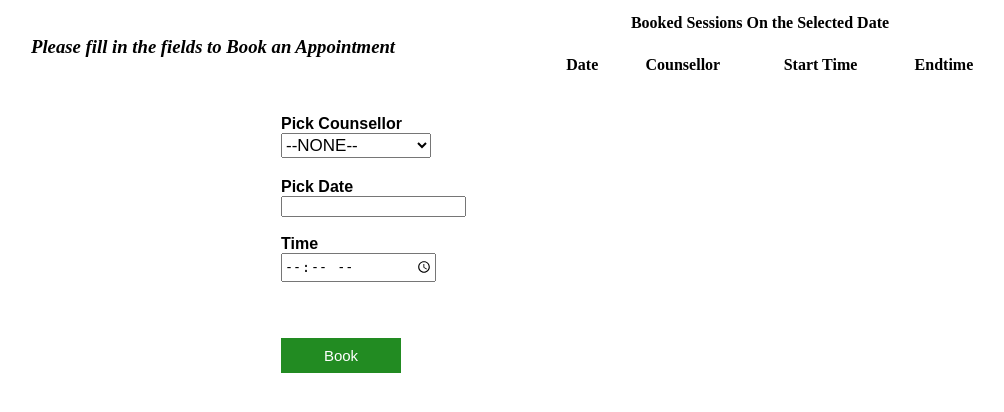
After one commit to CodeBloode/Online-Appointment-Booking-System, a PHP site: page /studentbookapp.php in a window 1280 px wide. The commit adds this page. Shown: the top 412 px of the page, without its empty margins (227-1231 px from the left). Run offline with PHP 8.4, Linux system fonts and the light colour scheme; lists and menus that the app fills with data are empty.

Commit message:
just designed a form for student booking appointment and also added metadata to the student login form

```diff
--- /dev/null
+++ b/studentbookapp.php
@@ -0,0 +1,75 @@
+<!DOCTYPE HTML>
+<html>
+  <head>
+    <meta charset="UTF-8">
+	<meta name="viewport" content="width=device-width, initial-scale=1.0">
+	<meta http-equiv="X-UA-Compatible" content="ie=edge">
+	<title>Student Book Appointment</title>
+	<link rel="stylesheet" href="stylebook.css" type="text/css">
+
+	<title>Student Book Appointment</title>
+
+  </head>
+
+
+    <body>
+    </br>
+    <h3 style="margin-left: 250px; margin-top: 10px;"> <i>Please fill in the fields to Book an Appointment</i></h3>
+    </br>
+
+		<div id="bookcontent">
+		<form action="#" method="post">
+		<label>Pick Counsellor</label><br>
+		<select name="counsellor">
+			<option value="null">--NONE--</option>
+			<option value="counsellor 1"> counsellor 1 </option>
+			<option value="counsellor 2"> counsellor 2 </option>
+			<option value="counsellor 3"> counsellor 3 </option>
+			<option value="counsellor 4"> counsellor 4 </option>
+			<option value="counsellor 5"> counsellor 5 </option>
+			<option value="counsellor 6"> counsellor 6 </option>
+			<option value="counsellor 7"> counsellor 7 </option>
+			<option value="counsellor 8"> counsellor 8 </option>
+		</select><br>
+
+		<label>Pick Date </label><br>
+		<input type="text" name="date" id="datepicker" required><br>
+		</br>
+
+		<label>Time</label><br>
+		<div id="picktimentime">
+
+			<input type="time" name="settime" id="timepicker" required />
+			<br>
+
+			</div>
+			<br><br>
+			<input type="submit" name="check" value="Book"/>
+
+
+			<div id="showsessions">
+			<form action="book.php" method="POST">
+
+
+			<div class="table-responsive">
+				<table class="table table-striped table-bordered table-condensed table-sm table-hover">
+				</br>
+
+				<h4 style="margin-right: 30px;margin-top: 8px" >Booked Sessions On the Selected Date</h4>
+
+						<tr class="thead-dark">
+							<th >Date</th>
+							<th>Counsellor</th>
+							<th>Start Time</th>
+							<th>Endtime</th>
+
+						</tr>
+						</table>
+						</div>
+
+			</form>
+			</div>
+
+		</html>
+
+  </body>
--- a/studentlogin.php
+++ b/studentlogin.php
@@ -6,6 +6,9 @@
     <html>
 
     <head>
+     <meta charset="UTF-8">
+    <meta name="viewport" content="width=device-width, initial-scale=1.0">
+    <meta http-equiv="X-UA-Compatible" content="ie=edge">
         <title>log in</title>
         <link rel="stylesheet" href="stylelogin.css">
     </head>
@@ -27,7 +30,7 @@
                     <p>Password </p>
                     <input type="password" name="pass" minlength="6" required><br/>
 
-                    <input type="submit" name="login" value="Login"><br/>
+                    <input type="submit" name="login" value="Login" > <br/>
                     <a id="forgotpass" href="#"> <i> Forgot password? </i></a>
                 </div>
             </div>
--- /dev/null
+++ b/stylebook.css
@@ -0,0 +1,92 @@
+#bookmaindiv{
+	padding: 0px;
+	margin:0px;
+	float: center;
+	height:860px;
+	width: 100%;
+	background:#F8F8FF;
+}
+#bookcontent{
+
+	margin: 20px 0px 0px 500px;
+	padding:0px;
+}
+#bookcontent label{
+	font-family: sans-serif;
+	font-size:16px;
+	font-weight: bold;
+	margin-top:30px;
+}
+
+#bookcontent input[type="date"],#bookcontent input[type="time"]{
+
+	margin-bottom: 20px;
+	width: 150px;
+	height:25px;
+}
+#bookcontent input[type="date"]:hover,
+#bookcontent input[type="time"]:hover,
+#bookcontent select:hover
+{
+	border-bottom:3px solid black;
+}
+#bookcontent input[type="submit"]{
+	margin-bottom: 20px;
+	background:#228B22;
+	width: 120px;
+	height:35px;
+	border:none;
+	color: white;
+	font-size: 15px;
+	font-family: sans-serif;
+}
+#bookcontent input[type="submit"]:hover{
+	font-size: 18px;
+	height: 38px;
+	background:#008B00;
+}
+
+#bookcontent select
+{
+	margin-bottom:20px;
+	width: 150px;
+	height: 25px;
+	font-family: sans-serif;
+	font-size: 17px;
+
+}
+
+#picktimentime select{
+	margin-bottom:20px;
+	width:50px;
+	height: 25px;
+
+}
+#showsessions{
+
+height: auto;
+width: 500px;
+text-align: center;
+float:right;
+margin-top:-350px;
+margin-right:20px
+
+}
+#showsessions h3{
+
+	margin-left:auto;
+	margin-right:auto;
+
+
+}
+
+
+#showsessions table{
+
+	text-align: center;
+	width:450px;
+	margin-left: auto;
+	margin-right: auto;
+
+
+}
```
